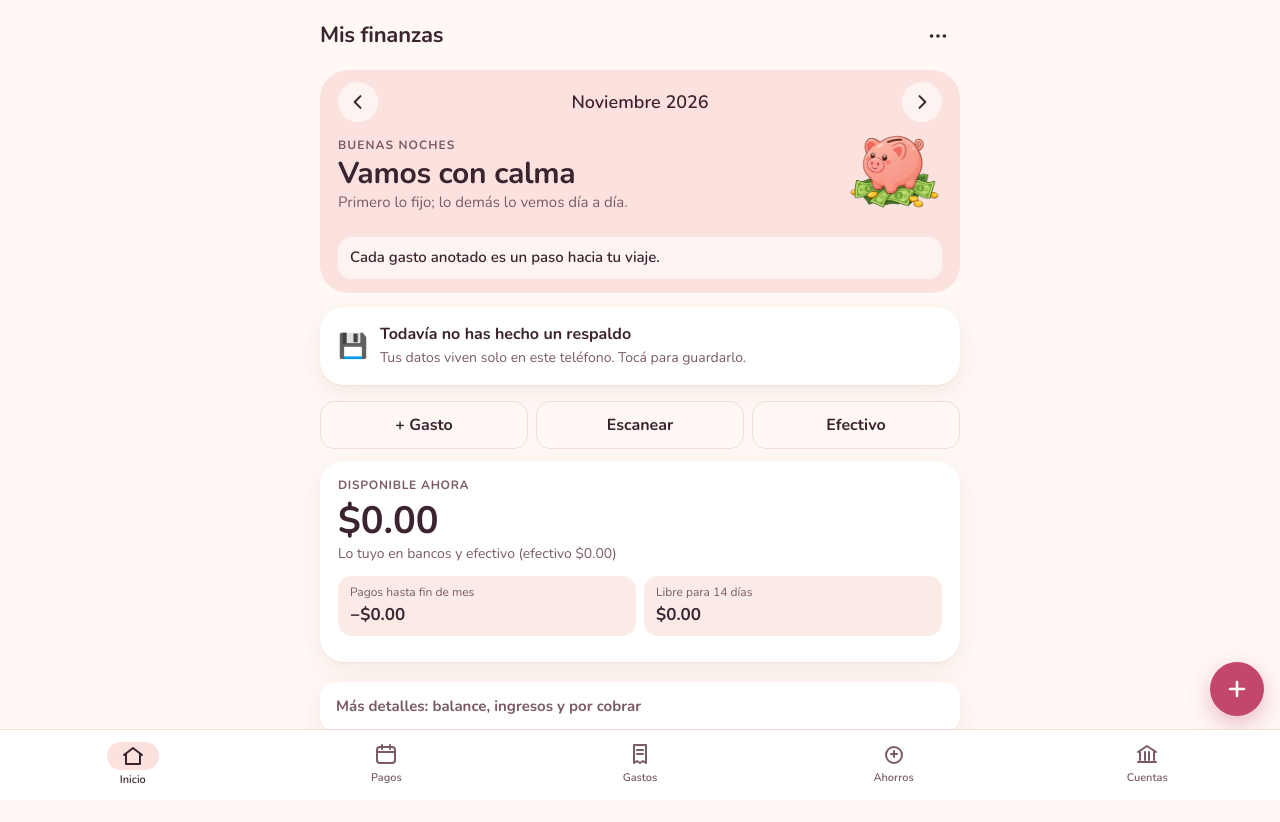
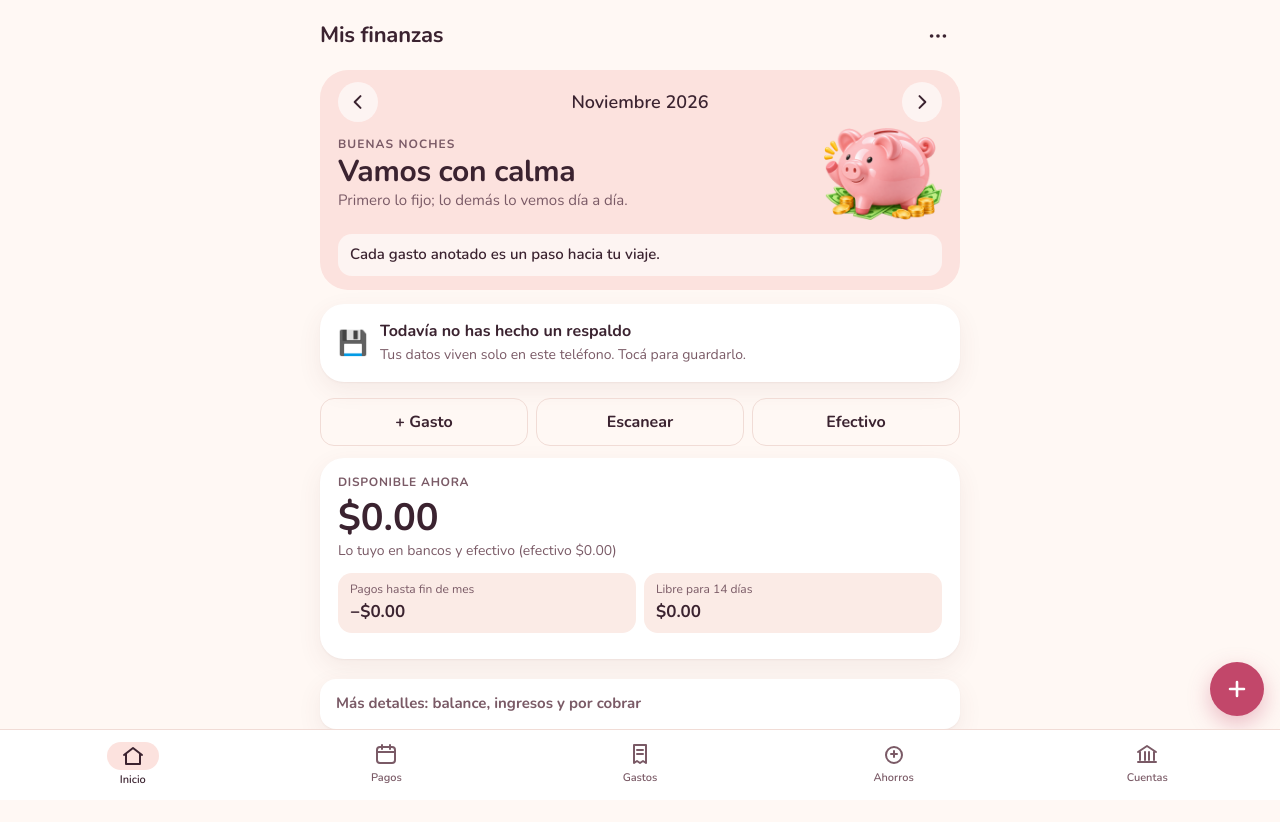
Before and after one commit to nicoleanaya95/Finanzas, a plain HTML site: page index.html in a window 1280 px wide. Drawn offline with Linux system fonts and the light colour scheme.

Commit message:
Cuchito de bienvenida en Inicio
Co-Authored-By: Claude Sonnet 5.5 <noreply@anthropic.com>
Claude-Session: https://claude.ai/code/session_01CTNerGtfDdck5WTzKpYCN3

```diff
--- a/index.html
+++ b/index.html
@@ -1416,7 +1416,7 @@ function renderIHero(M,I){
     $('hero').innerHTML=navHtml()+
       '<div style="display:flex;align-items:center;gap:12px;margin-top:6px"><div style="flex:1;min-width:0"><p class="eyebrow" style="margin-top:0">'+sal+'</p>'+
       (A.dia>0?'<p class="big">'+fmt(A.dia)+'</p><p class="of">para gastar hoy sin culpa, ≈ cada día hasta tu próximo pago</p>':'<p class="big" style="font-size:30px;line-height:1.1">Vamos con calma</p><p class="of">Primero lo fijo; lo demás lo vemos día a día.</p>')+
-      '</div>'+PIG+'</div>'+
+      '</div>'+PIGI+'</div>'+
       '<div class="nexts"><p class="next" style="font-weight:600">'+AMIGO[i]+'</p></div>';
     return;
   }
@@ -1469,6 +1469,7 @@ function dashHtml(M,I){
   }
   return h;
 }
+var PIGI='<img src="cuchito-inicio.png" width="118" height="92" alt="" style="flex:none;object-fit:contain">';
 var PIG='<img src="cuchito.png" width="96" height="95" alt="" style="flex:none;object-fit:contain">';
 var AMIGO=['Paso a paso, vas bien.','Cada gasto anotado es un paso hacia tu viaje.','Ordenar tu plata también es cuidarte.','Hoy basta con anotar lo de hoy.','Lo difícil ya lo empezaste.','Las deudas se acaban; tu plan ya está en marcha.','Un día a la vez.'];
 function amigoHtml(){
--- a/sw.js
+++ b/sw.js
@@ -1,6 +1,6 @@
 // Guarda la app para que abra sin internet. Cambia VERSION al subir cambios.
 var VERSION='finanzas-v2';
-var CORE=['./','index.html','manifest.webmanifest','icon-192.png','icon-512.png','cuchito.png','cuchito-feliz.png','cuchito-dormido.png','cuchito-candado.png','cuchito-moneda.png','nunito.woff2'];
+var CORE=['./','index.html','manifest.webmanifest','icon-192.png','icon-512.png','cuchito.png','cuchito-feliz.png','cuchito-dormido.png','cuchito-candado.png','cuchito-moneda.png','nunito.woff2','cuchito-inicio.png'];
 self.addEventListener('install',function(e){e.waitUntil(caches.open(VERSION).then(function(c){return c.addAll(CORE);}).then(function(){return self.skipWaiting();}));});
 self.addEventListener('activate',function(e){e.waitUntil(caches.keys().then(function(ks){return Promise.all(ks.filter(function(k){return k!==VERSION;}).map(function(k){return caches.delete(k);}));}).then(function(){return self.clients.claim();}));});
 self.addEventListener('fetch',function(e){
```
Also changed, not shown: cuchito-inicio.png (added).
